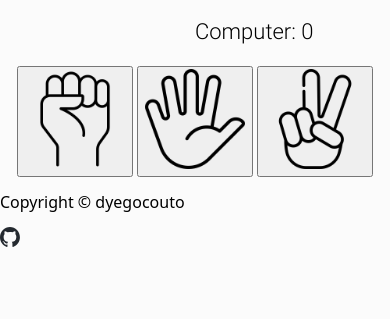
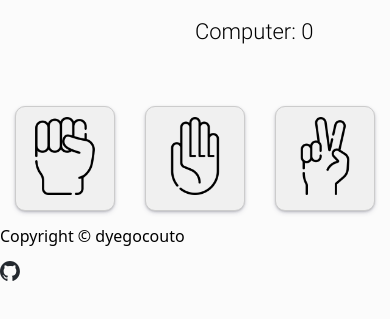
Before and after one commit to dyegocouto/rock-paper-scissors, a plain HTML site: page index.html in a window 390 px wide. Shown: the part 469-788 px from the top of the page. Drawn offline with Linux system fonts and the light colour scheme.

Commit message:
style: decorate game buttons
New icons, colors, and responsive dimensions.

```diff
--- a/css/style.css
+++ b/css/style.css
@@ -70,3 +70,36 @@ body {
 .score {
   font-size: 22px;
 }
+
+.buttons-container {
+  margin-top: 40px;
+  display: flex;
+  justify-content: space-around;
+  width: 100%;
+  max-width: 450px;
+}
+
+.btn {
+  border: 1px solid hsl(0, 0%, 80%);
+  background-color: hsl(0, 0%, 94%);
+  border-radius: 10px;
+  padding: 10px;
+  transition: background-color 0.2s ease;
+  transition: transform 0.1s ease-out;
+  box-shadow: rgba(50, 50, 93, 0.25) 0px 2px 5px -1px,
+    rgba(0, 0, 0, 0.3) 0px 1px 3px -1px;
+}
+
+.btn img {
+  width: clamp(60px, 20vw, 100px);
+  height: clamp(60px, 20vw, 100px);
+}
+
+.btn:hover {
+  cursor: pointer;
+  background-color: hsl(0, 0%, 92%);
+}
+
+.btn:active {
+  transform: scale(0.98);
+}
--- a/index.html
+++ b/index.html
@@ -43,28 +43,13 @@
       </div>
       <div class="buttons-container">
         <button id="rock" class="btn">
-          <img
-            src="./images/closed-fist.png"
-            alt="rock"
-            width="100"
-            height="100"
-          />
+          <img src="./images/rock.png" alt="rock" />
         </button>
         <button id="paper" class="btn">
-          <img
-            src="./images/palm-of-hand.png"
-            alt="paper"
-            width="100"
-            height="100"
-          />
+          <img src="./images/paper.png" alt="paper" />
         </button>
         <button id="scissors" class="btn">
-          <img
-            src="./images/peace.png"
-            alt="scissors"
-            width="100"
-            height="100"
-          />
+          <img src="./images/scissors.png" alt="scissors" />
         </button>
       </div>
     </main>
```
Also changed, not shown: images/closed-fist.png (deleted), images/palm-of-hand.png (deleted), images/paper.png (added), images/peace.png (deleted), images/rock.png (added), images/scissors.png (added), 6 other files.
